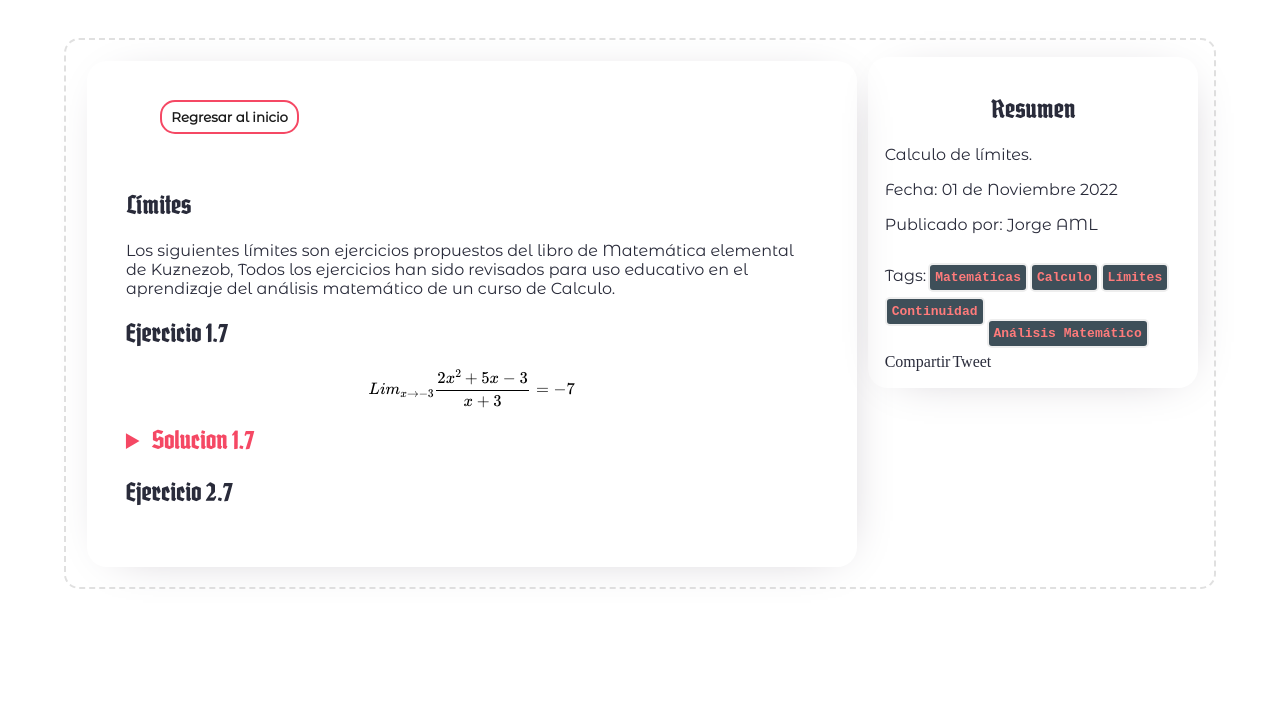
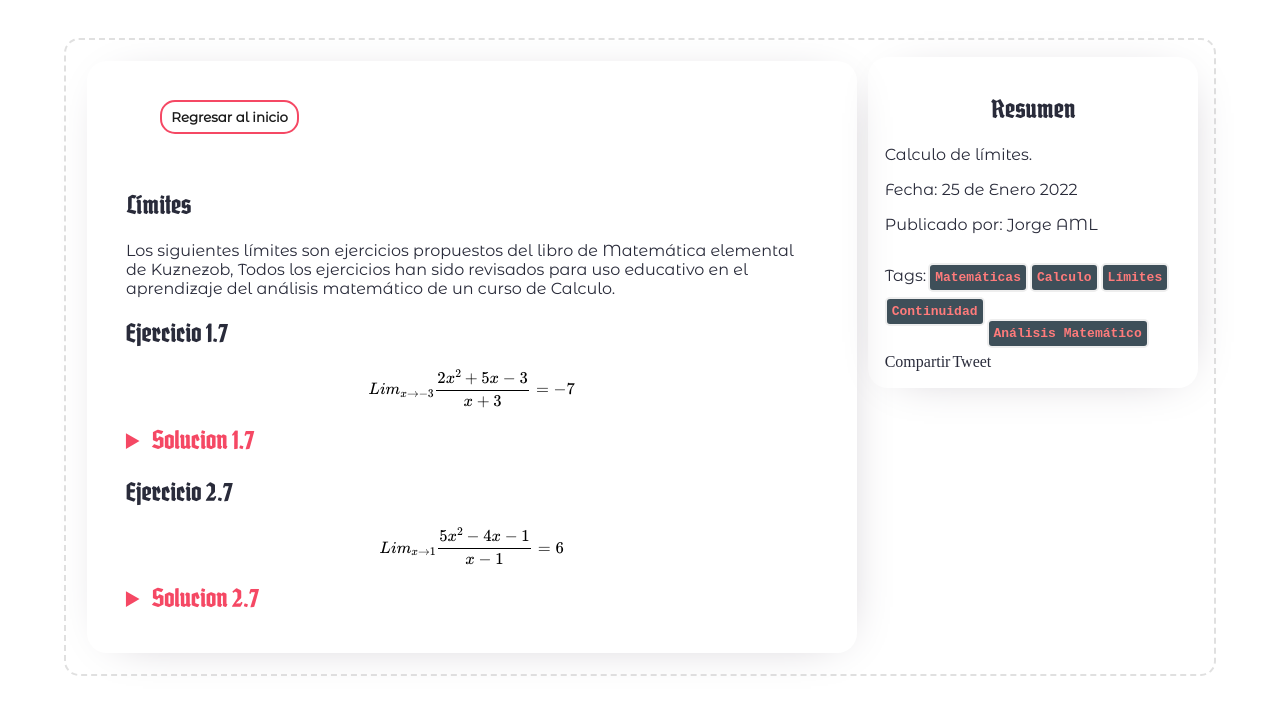
Before and after one commit to jorgeAML/creativeaml, a Jekyll site: the page built from blog_posts/25-01-2023.md, in a window 1280 px wide. Shown: the top 715 px of the page. Built offline with Jekyll 4.4.1, drawn with Linux system fonts in a browser that asks for light colours; some web fonts are replaced; a script that is not in the unit is left out; comment, search, counter and statistics services are not loaded.

Commit message:
ejercicio 2.7

```diff
--- a/blog_posts/25-01-2023.md
+++ b/blog_posts/25-01-2023.md
@@ -9,7 +9,7 @@ metaDescripcion: Calculo de límites y su continuidad.
 
 tarjetaTitulo: Resumen
 tarjetaContenido: Calculo de límites.
-tarjetaFecha: 01 de Noviembre 2022
+tarjetaFecha: 25 de Enero 2022
 tarjetaCreador: Jorge AML
 tarjetaTags: Matemáticas, Calculo, Límites, Kuznezob, Mate Rusa
 
@@ -39,4 +39,16 @@ $$Lim_{x\rightarrow -3} \frac{2x^{2} + 5x - 3}{x+3} = -7 $$
 
 </details>
 <h2>Ejercicio 2.7</h2>
+$$Lim_{x \rightarrow 1} \frac{5x^{2} -4x -1}{x-1} = 6$$
+<details>
+    <summary>Solucion 2.7</summary>
+    $$\frac{5(1)^{2}-4(1)-1}{1-1} = \frac{0}{0} (Indeterminada) $$
+    $$5^{2}x^{2} -4x- 5(1) $$
+    $$\frac{(5x-5)(5x+1)}{5} $$
+    $$(x-1)(5x+1) $$
+    $$Lim_{x \rightarrow 1} \frac{(x-1)(5x+1)}{x-1} = 6 $$
+    $$Lim_{x \rightarrow 1} (5x+1) = 6 $$
+    $$5(1) + 1 = 6 $$
+    $$6 = 6 $$
+</details>
 </div>
```
Also changed, not shown: other parts of blog_posts/25-01-2023.md (+1 -1 lines).
